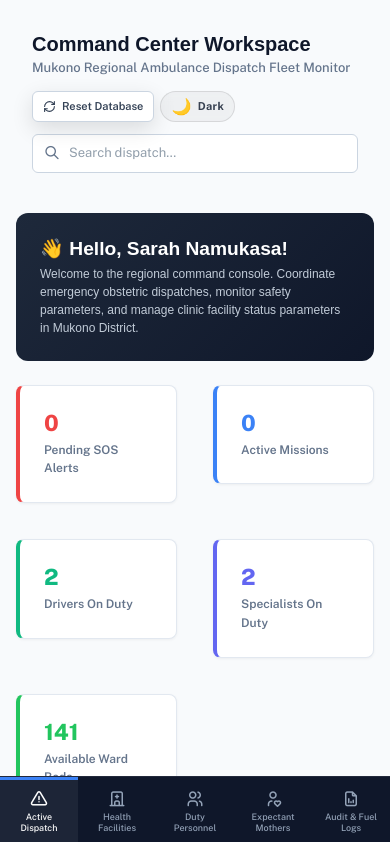
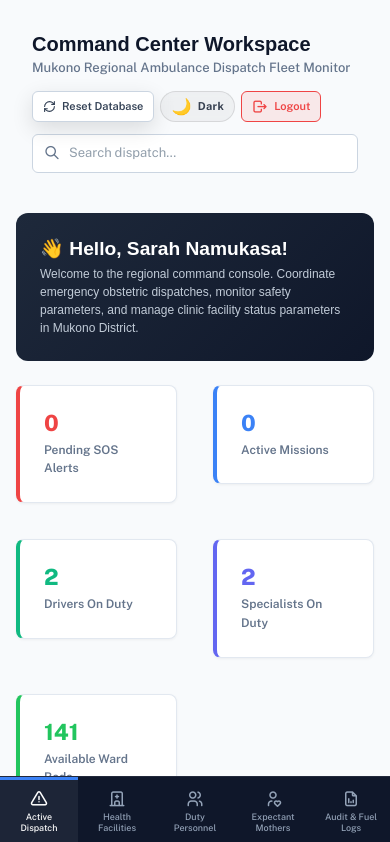
Before and after one commit to Praise1930/my-project1, a React (Vite) app: page /admin in a window 390 px wide. Shown: the top 842 px of the page. Built offline with nearby package versions, Linux system fonts and the light colour scheme; sample sign-in values are in the browser's storage; a web font is replaced by a local one.

Commit message:
feat: add responsive mobile topbar logout buttons for Admin and Driver dashboards

```diff
--- a/src/pages/AdminDashboard.tsx
+++ b/src/pages/AdminDashboard.tsx
@@ -1036,6 +1036,15 @@ export const AdminDashboard: React.FC = () => {
               <RefreshCw size={13} /> Reset Database
             </button>
             <ThemeToggle />
+            <button
+              onClick={() => { AuthService.logout(); navigate('/'); }}
+              className="admin-logout-btn"
+              style={{ display: 'none', alignItems: 'center', gap: '6px', fontSize: '13px', fontWeight: 600, padding: '8px 16px', borderRadius: '6px', border: '1px solid #ef4444', background: 'rgba(239, 68, 68, 0.1)', color: '#ef4444', cursor: 'pointer' }}
+              title="Logout"
+            >
+              <i className="ti ti-logout" style={{ fontSize: '16px' }}></i>
+              <span>Logout</span>
+            </button>
           </div>
         </header>
 
--- a/src/pages/DriverDashboard.tsx
+++ b/src/pages/DriverDashboard.tsx
@@ -309,6 +309,15 @@ export const DriverDashboard: React.FC = () => {
               >
                 <span>{driver.is_on_duty ? '🟢 Active On-Duty' : '🔴 Go Standby'}</span>
               </button>
+              <button
+                onClick={() => { AuthService.logout(); navigate('/'); }}
+                className="driver-logout-btn"
+                style={{ display: 'none', alignItems: 'center', gap: '5px', padding: '8px 16px', fontSize: '0.82rem', border: '1px solid #ef4444', background: 'rgba(239, 68, 68, 0.1)', color: '#f87171', borderRadius: '8px', cursor: 'pointer', fontWeight: 700 }}
+                title="Logout"
+              >
+                <LogOut size={13} />
+                <span>Logout</span>
+              </button>
             </div>
           </header>
 
--- a/src/styles/mobile.css
+++ b/src/styles/mobile.css
@@ -297,6 +297,10 @@ html, body {
     gap: 8px !important;
   }
 
+  .driver-theme .driver-logout-btn {
+    display: inline-flex !important;
+  }
+
   /* ─────────────────────────────────────────────────────────
      DOCTOR DASHBOARD (medilab)
   ───────────────────────────────────────────────────────── */
@@ -449,6 +453,10 @@ html, body {
     padding: 5px 10px !important;
   }
 
+  .dasher-dashboard .admin-logout-btn {
+    display: flex !important;
+  }
+
   /* Greeting banner text */
   .dasher-dashboard .bg-gradient-mixed h2 {
     font-size: 1.15rem !important;
```
